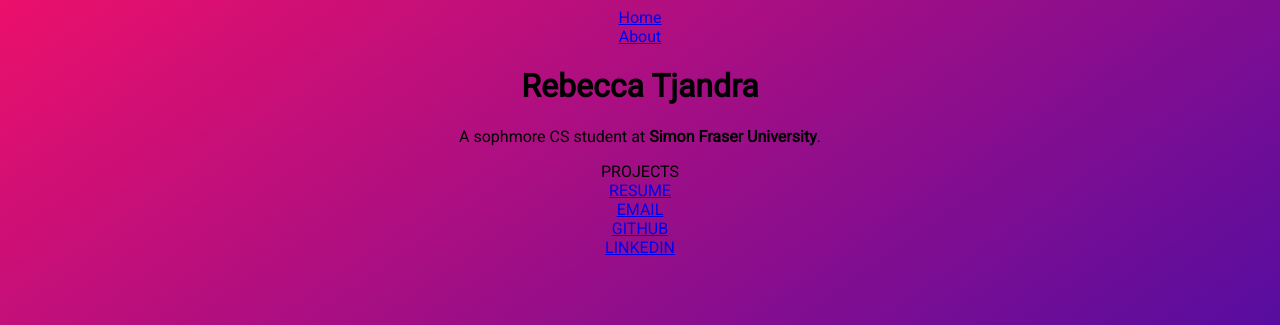
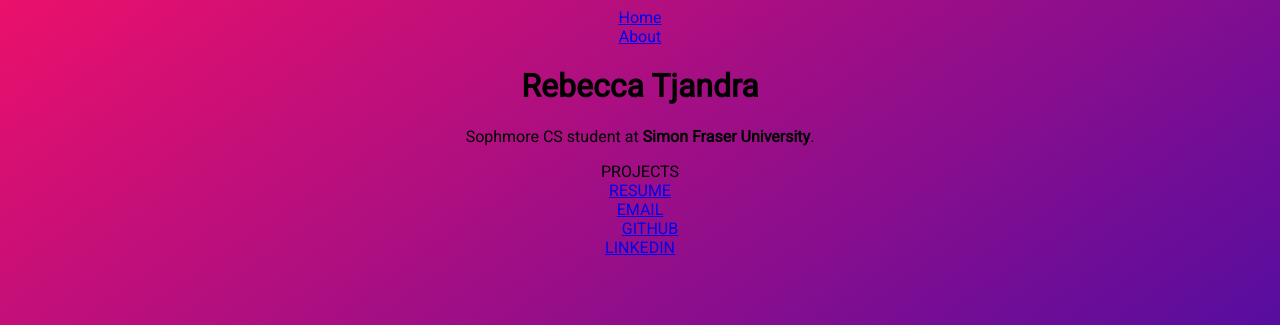
Before and after one commit to rebaka/rebaka.github.io, a Jekyll site: the page index.html, which Jekyll copies as it is, in a window 1280 px wide. Shown: the top 325 px of the page. Built offline with Jekyll 4.4.1, drawn with Linux system fonts in a browser that asks for light colours; nearby versions of some CDN libraries; library files that are not in the unit come from our copies.

Commit message:
Update index.html

```diff
--- a/index.html
+++ b/index.html
@@ -5,6 +5,9 @@
 
 		<!-- link to main stylesheet -->
 		<link rel="stylesheet" type="text/css" href="/css/main.css">
+
+		<!-- link to font awesome stylesheet -->
+		<link rel="stylesheet" href="fontawesome-free-5.10.1-web/css/fontawesome.min.css">
 
 	</head>
 
@@ -18,7 +21,7 @@
 		<div class="container">
     		<div class="blurb">
         		<h1 align="center">Rebecca Tjandra</h1>
-							<p><center>A sophmore CS student at <b>Simon Fraser University</b>.</p>
+							<p><center>Sophmore CS student at <b>Simon Fraser University</b>.</p>
 							<ul>
 								<li><a href=""></a>PROJECTS</li>
 								<li><a href="https://rebaka.github.io/Rebecca_Tjandra_Resume.pdf">RESUME</a></li>
@@ -30,7 +33,7 @@
 		<footer>
     		<ul>
         		<li><a href="mailto:rtj1302@gmail.com">EMAIL</a></li>
-        		<li><a href="https://github.com/rebaka">GITHUB</a></li>
+        		<li><i class="fab fa-github"></i><a href="https://github.com/rebaka">GITHUB</a></li>
 						<li><a href="https://linkedin.com/in/rebecca-t-850617103/">LINKEDIN</a></li>
 			</ul>
 		</footer>
```
